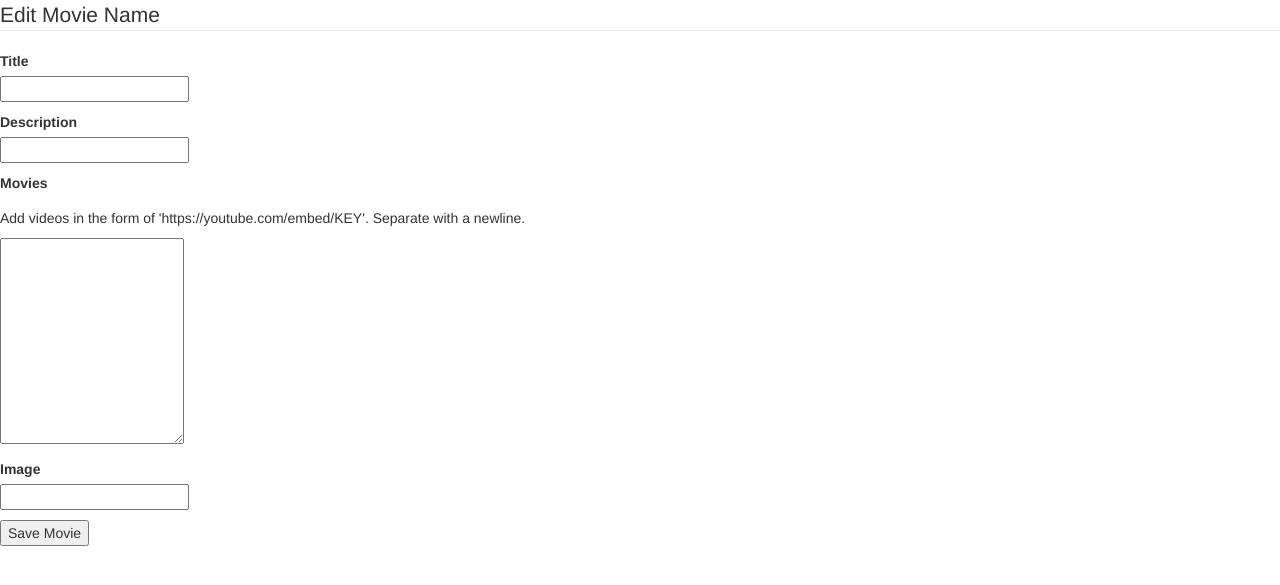
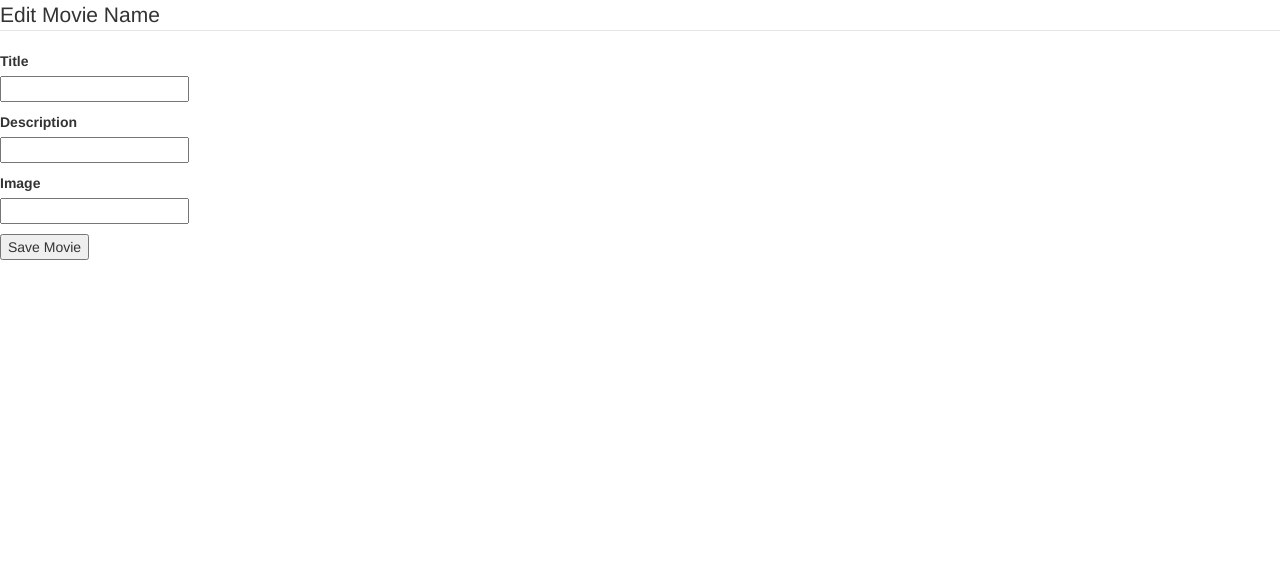
Before and after one commit to Rediet8abere/Contractor-Project, a Flask app: template templates/movies_edit.html in a window 1280 px wide. Shown: the top 585 px of the page. Run offline with Flask 2, Linux system fonts and the light colour scheme; the template is opened without the code that fills it, so the values that code supplies are empty; some libraries are stand-ins or nearby versions.

Commit message:
link removed from edit

```diff
--- a/app.py
+++ b/app.py
@@ -106,7 +106,7 @@ def movies_update(movie_id):
     updated_movie = {
         'title': request.form.get('title'),
         'description': request.form.get('description'),
-        'link': request.form.get('link').split(),
+        # 'link': request.form.get('link').split(),
         'image': request.form.get('image')
     }
     movies.update_one(
--- a/templates/movies_edit.html
+++ b/templates/movies_edit.html
@@ -18,11 +18,11 @@
         </p>
 
         <!-- VIDEO LINKS -->
-        <p>
+        <!-- <p>
             <label for='link'>Movies</label><br>
             <p>Add videos in the form of 'https://youtube.com/embed/KEY'. Separate with a newline.</p>
             <textarea id='link' name='link' rows='10'>{{ "\n".join(movie.link) }}</textarea>
-        </p>
+        </p> -->
 
         <p>
             <label for='image'>Image</label><br>
```
